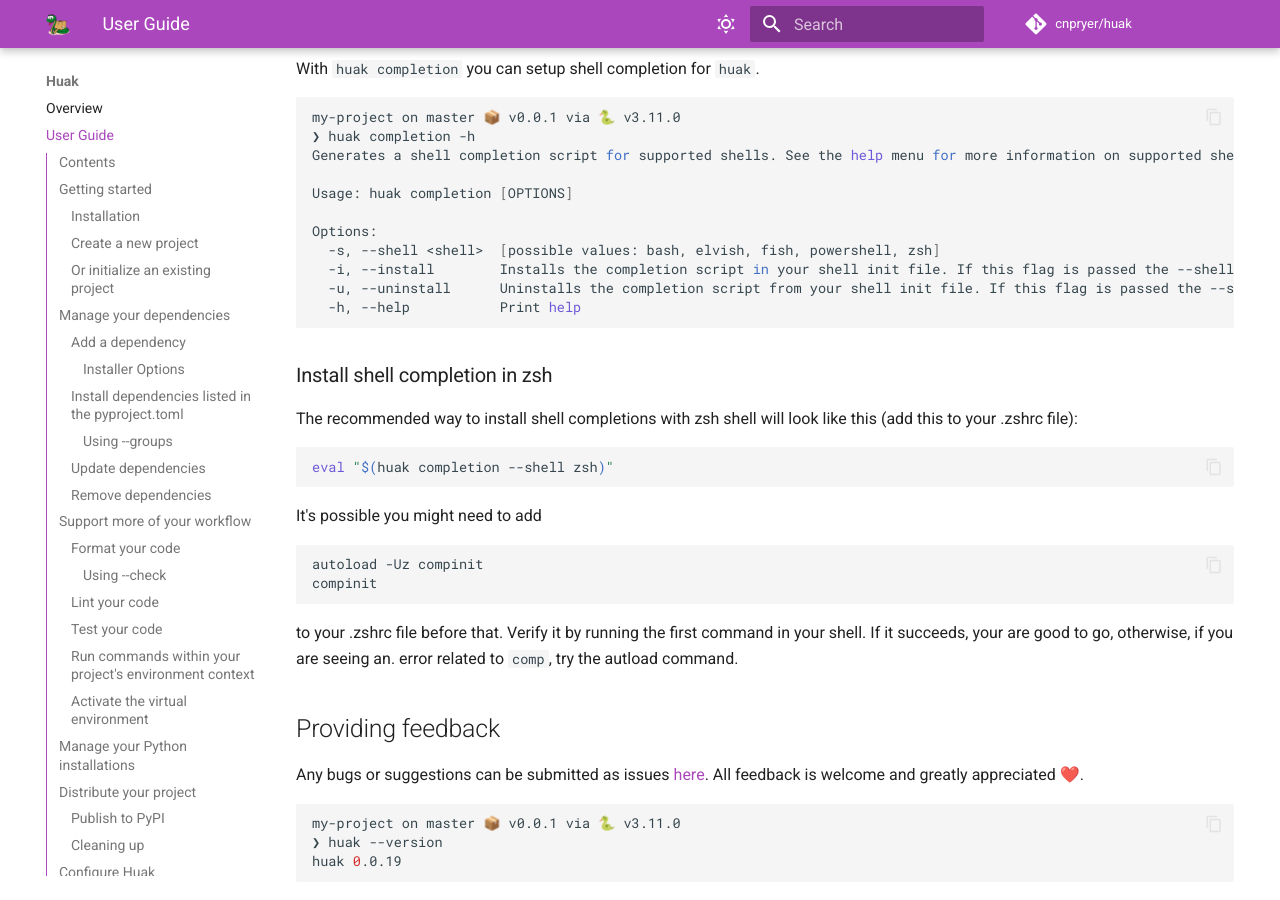
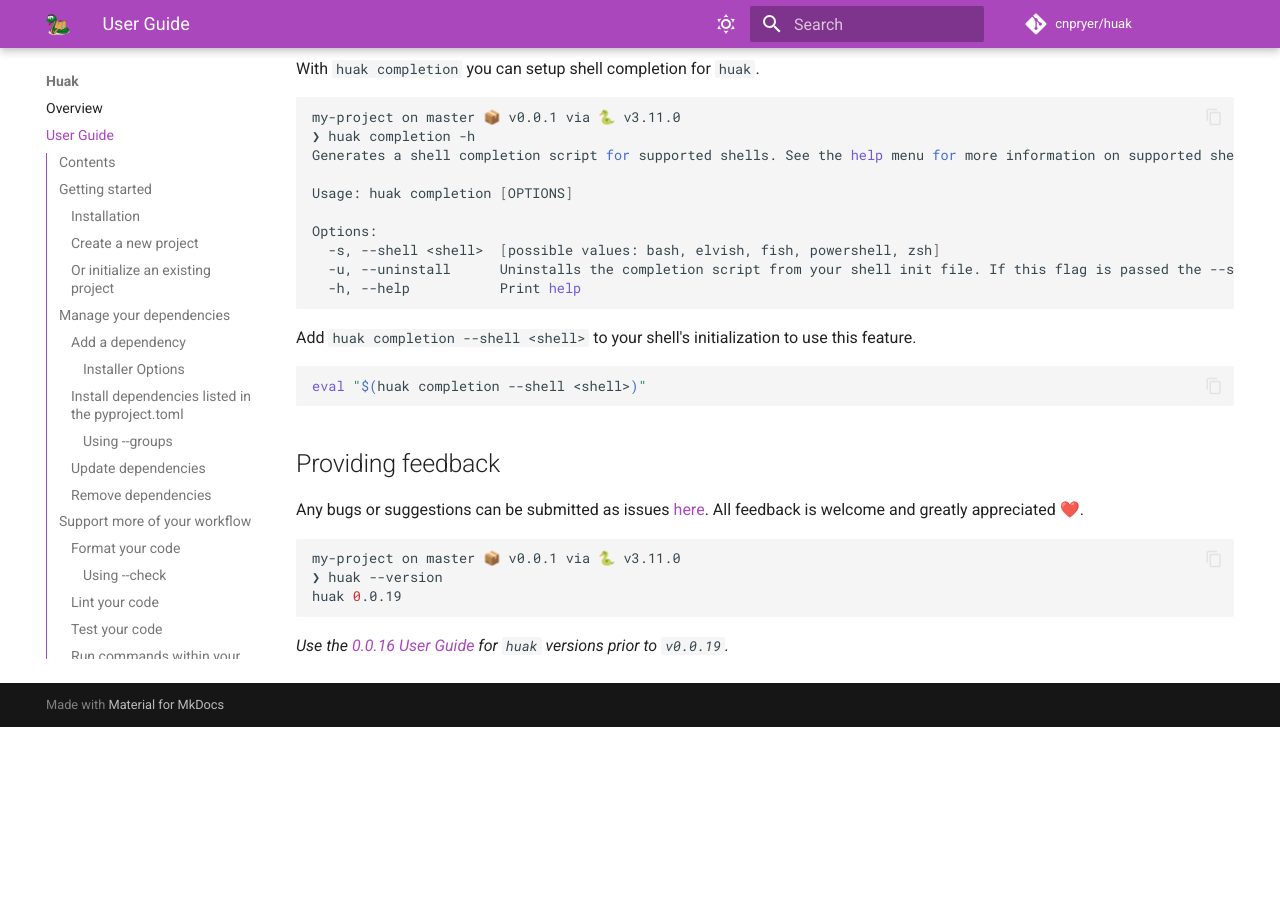
Before and after one commit to cnpryer/huak, an MkDocs documentation site: the page built from docs/user_guide.md, in a window 1280 px wide and 900 px high, scrolled down 5817 px. Built offline with MkDocs 1.6.1 and Material for MkDocs 9.7.7, drawn with Linux system fonts in a browser that asks for light colours; comment, search, counter and statistics services are not loaded; after the commit the page ends 6544 px from its top, so only the background shows below that.

Commit message:
Update docs

````diff
--- a/docs/user_guide.md
+++ b/docs/user_guide.md
@@ -269,22 +269,15 @@ Usage: huak completion [OPTIONS]
 
 Options:
   -s, --shell <shell>  [possible values: bash, elvish, fish, powershell, zsh]
-  -i, --install        Installs the completion script in your shell init file. If this flag is passed the --shell is required
   -u, --uninstall      Uninstalls the completion script from your shell init file. If this flag is passed the --shell is required
   -h, --help           Print help
 ```
 
-### Install shell completion in zsh
-The recommended way to install shell completions with zsh shell will look like this (add this to your .zshrc file):
+Add `huak completion --shell <shell>` to your shell's initialization to use this feature.
+
 ```zsh
-eval "$(huak completion --shell zsh)"
+eval "$(huak completion --shell <shell>)"
 ```
-It's possible you might need to add
-```zsh
-autoload -Uz compinit
-compinit
-```
-to your .zshrc file before that. Verify it by running the first command in your shell. If it succeeds, your are good to go, otherwise, if you are seeing an. error related to `comp`, try the autload command.
 
 ## Providing feedback
 
````
